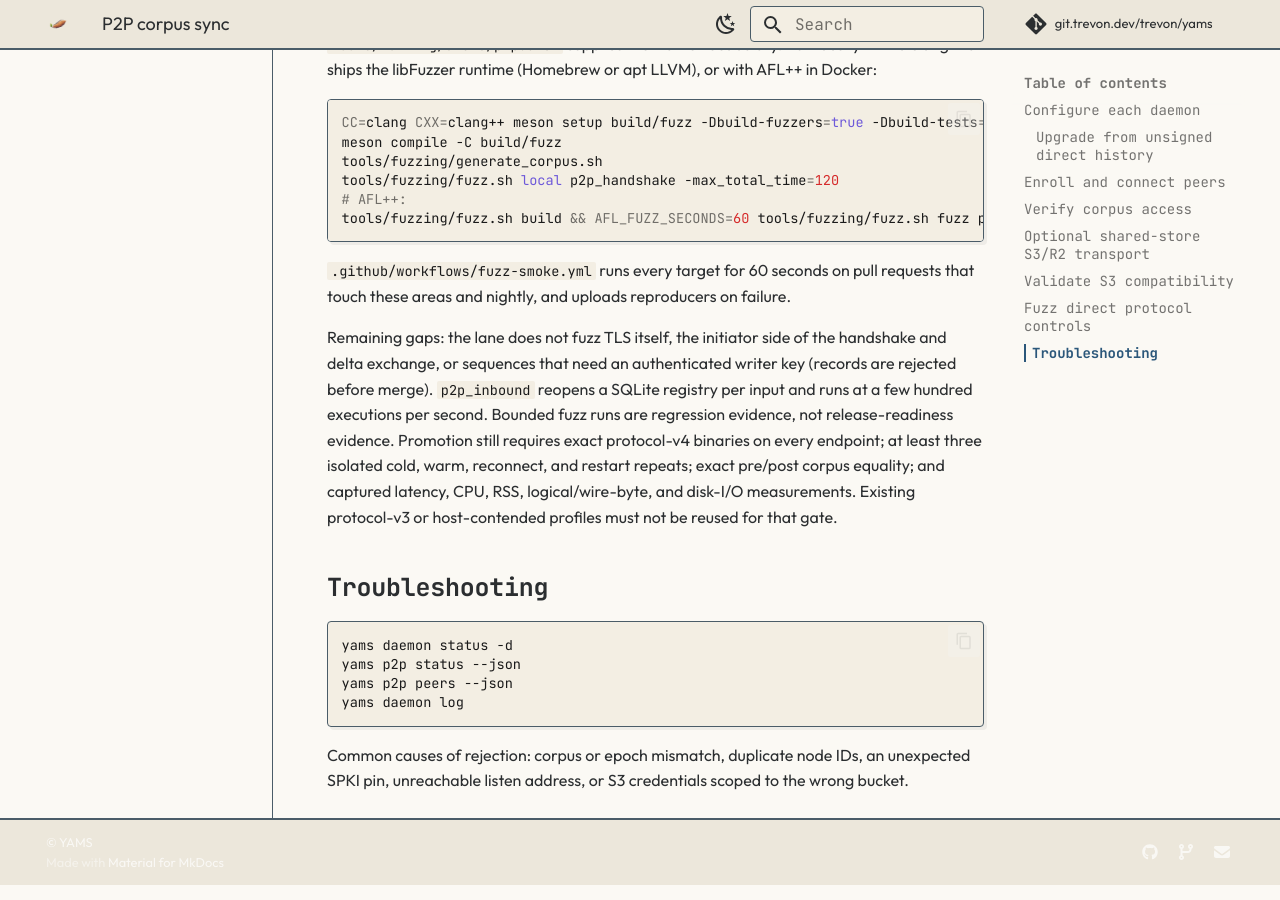
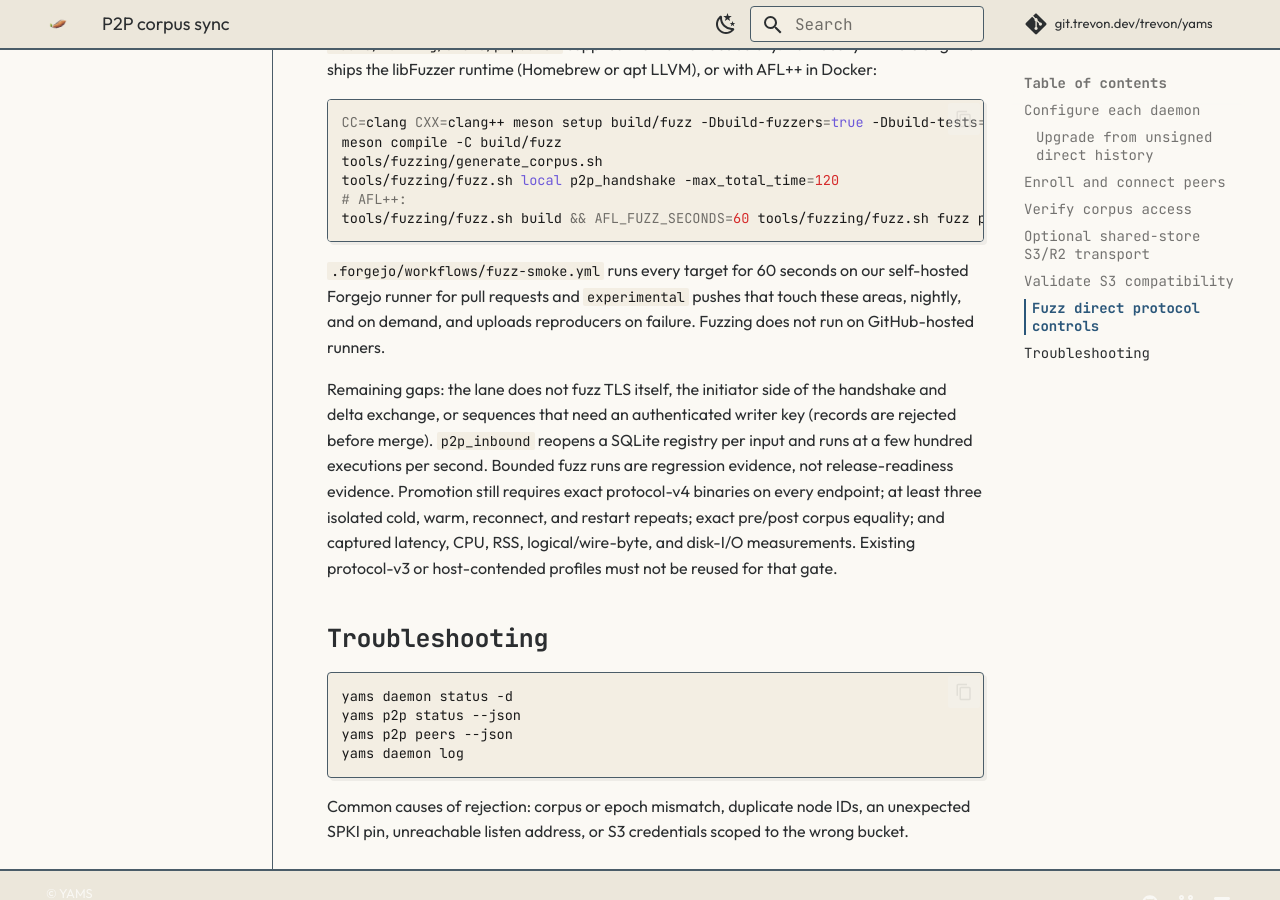
Before and after one commit to trvon/yams, an MkDocs documentation site: the page built from docs/p2p.md, in a window 1280 px wide and 900 px high, scrolled down 7508 px. Built offline with MkDocs 1.6.1 and Material for MkDocs 9.7.7, drawn with Linux system fonts in a browser that asks for light colours.

Commit message:
ci(fuzz): run the fuzz lane on the self-hosted Forgejo runner
Fuzzing belongs on our own compute rather than GitHub-hosted runners.
Move the smoke job to .forgejo/workflows on the self-hosted label, pin
actions to code.forgejo.org, and add a preflight that fails clearly when
the runner lacks clang's libFuzzer runtime or the build tools.

Note that once .forgejo/workflows exists, Forgejo runs only those
workflows and stops executing the .github/workflows copies.

````diff
--- a/docs/p2p.md
+++ b/docs/p2p.md
@@ -238,8 +238,9 @@ tools/fuzzing/fuzz.sh local p2p_handshake -max_total_time=120
 tools/fuzzing/fuzz.sh build && AFL_FUZZ_SECONDS=60 tools/fuzzing/fuzz.sh fuzz p2p_protocol
 ```
 
-`.github/workflows/fuzz-smoke.yml` runs every target for 60 seconds on pull requests that touch
-these areas and nightly, and uploads reproducers on failure.
+`.forgejo/workflows/fuzz-smoke.yml` runs every target for 60 seconds on our self-hosted Forgejo
+runner for pull requests and `experimental` pushes that touch these areas, nightly, and on demand,
+and uploads reproducers on failure. Fuzzing does not run on GitHub-hosted runners.
 
 Remaining gaps: the lane does not fuzz TLS itself, the initiator side of the handshake and delta
 exchange, or sequences that need an authenticated writer key (records are rejected before merge).
````
Also changed, not shown: 2 other files.
